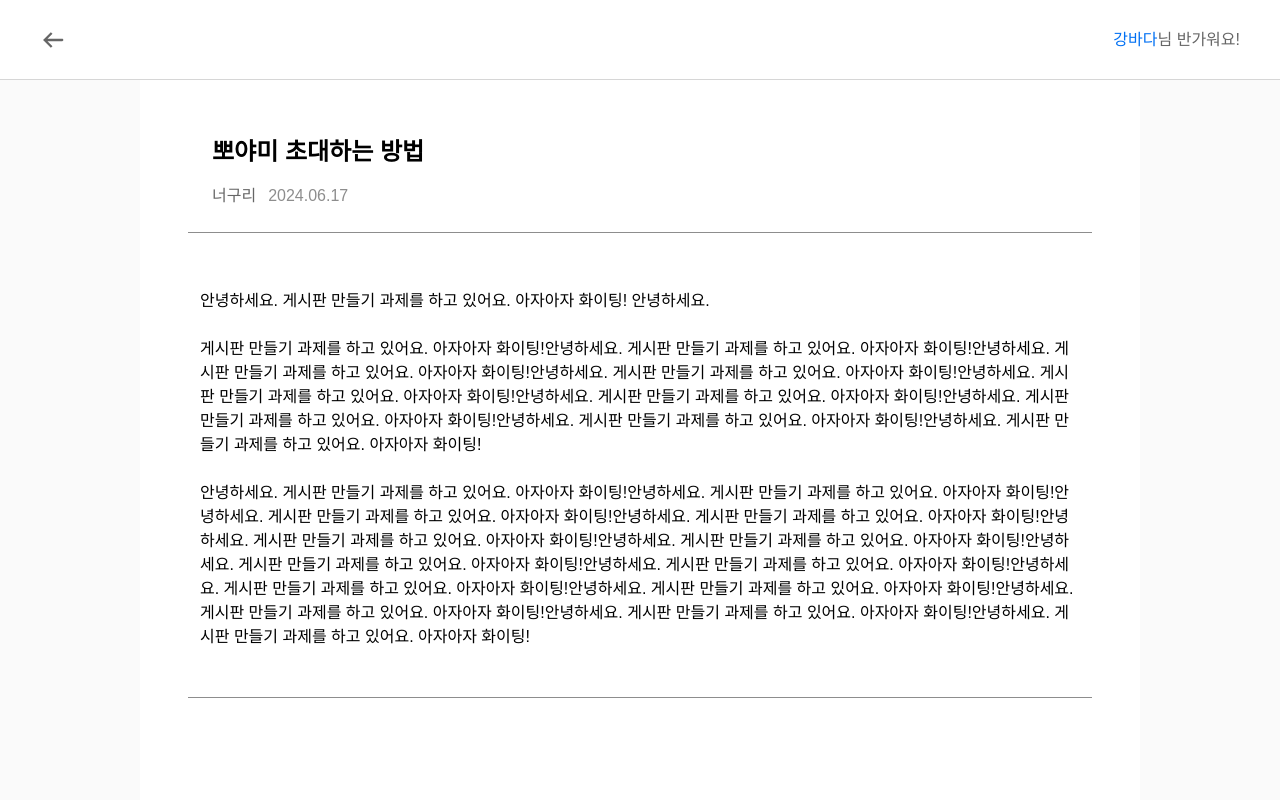
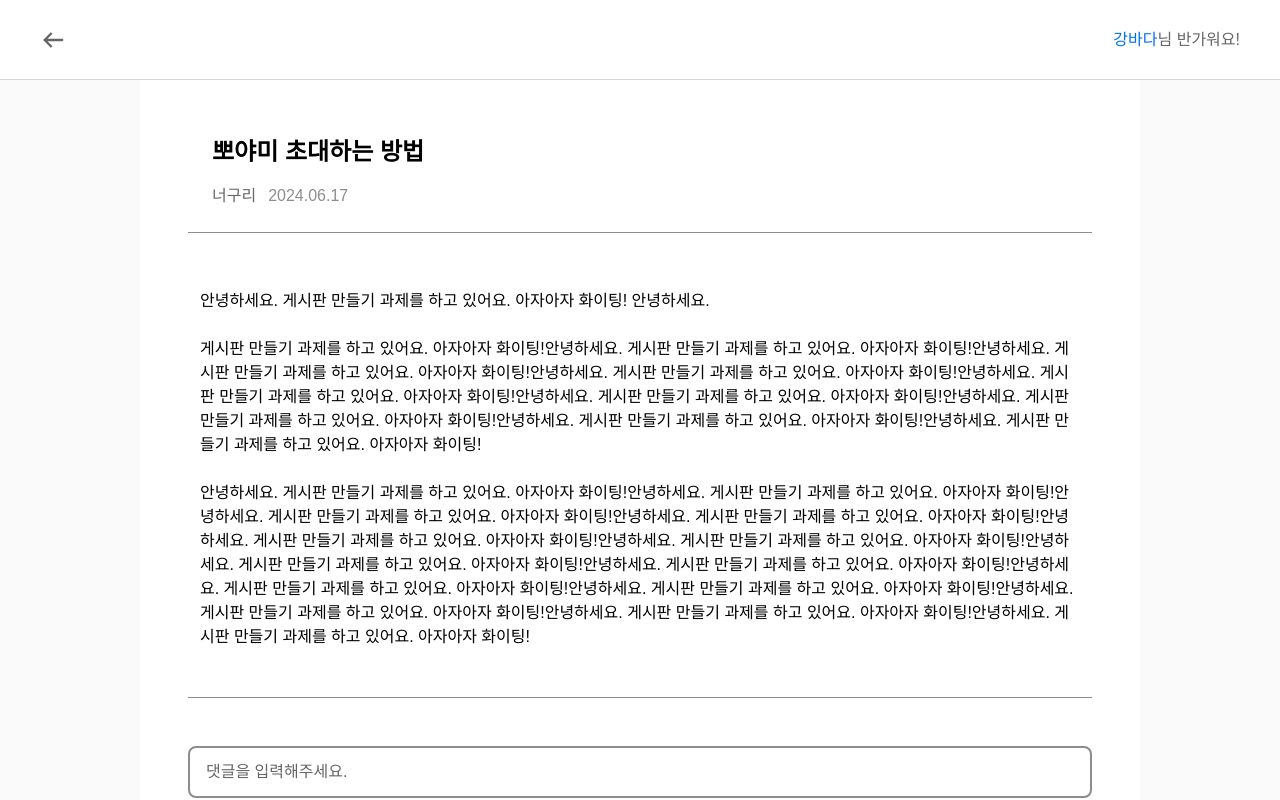
Before and after one commit to bada308/jungle_prec, a Next.js app: page /board/detail/1 in a window 1280 px wide. Shown: the top 800 px of the page. Built offline with nearby package versions, Linux system fonts and the light colour scheme; a web font is replaced by a local one.

Commit message:
feat: 게시글 상세 페이지에 CommentContainer 적용

```diff
--- a/app/board/detail/[boardId]/page.tsx
+++ b/app/board/detail/[boardId]/page.tsx
@@ -2,6 +2,7 @@ import Header from '@/components/Header';
 import UserInfo from '@/components/UserInfo';
 import BoardHeader from '@/features/board/components/detail/BoardHeader';
 import BoardInfo from '@/features/board/components/detail/BoardInfo';
+import CommentContainer from '@/features/comment/components/CommentContainer';
 import Image from 'next/image';
 import React from 'react';
 
@@ -13,6 +14,7 @@ const BoardDetailPage = () => {
             </Header>
             <div className="w-[1000px] h-full mt-20 bg-white">
                 <BoardInfo />
+                <CommentContainer />
             </div>
         </>
     );
```
